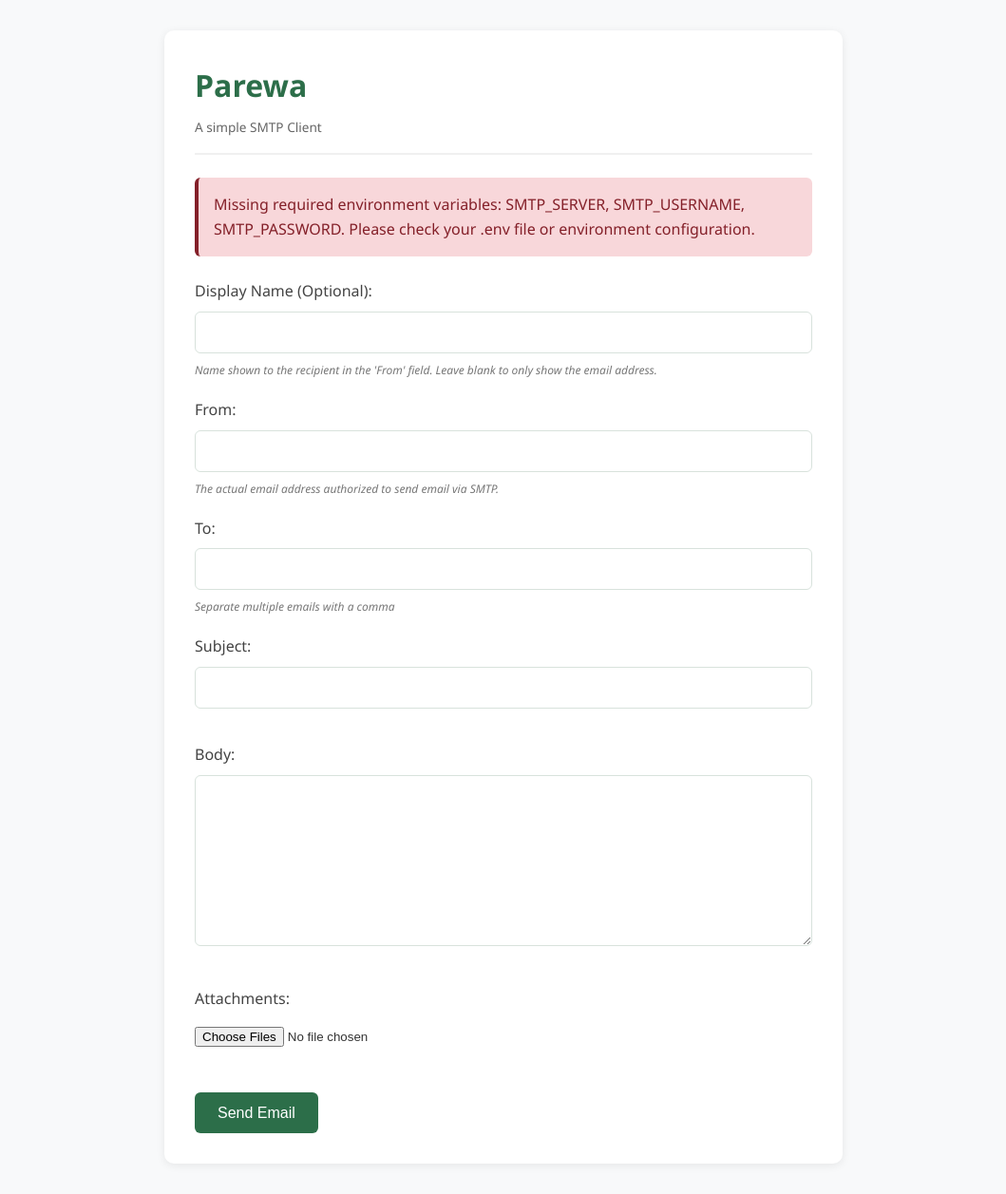
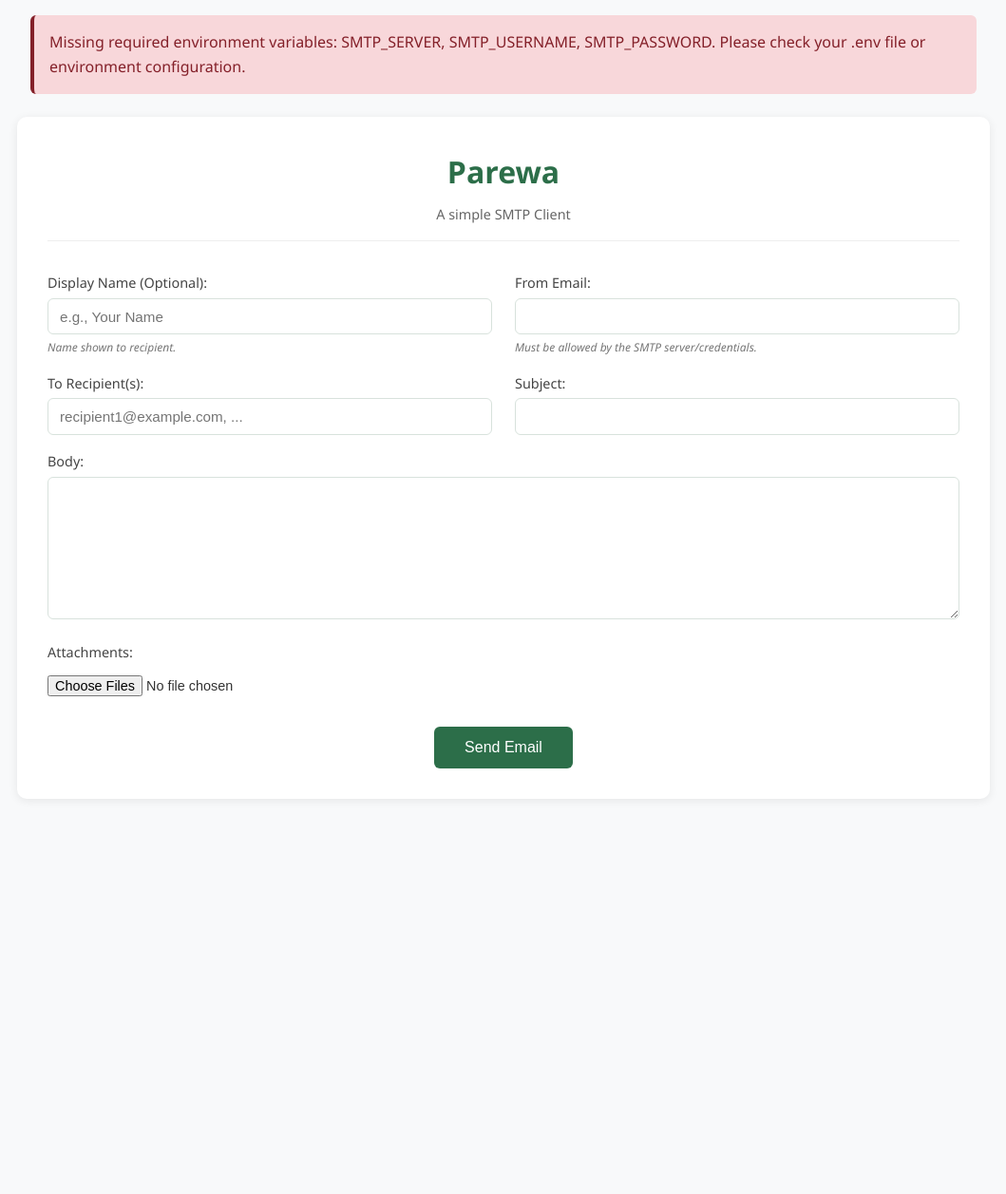
Before and after one commit to gauravkunwar/parewa, a Flask app: page / in a window 1280 px wide. Shown: the whole page at 95% size, without its empty margins (110-1169 px from the left). After the commit the page ends 809 px from the top, so only its background shows below. Run offline with Flask 3, Linux system fonts and the light colour scheme.

Commit message:
Minor UI changes

```diff
--- a/templates/index.html
+++ b/templates/index.html
@@ -15,6 +15,7 @@
             --error-bg: #f8d7da;
             --error-text: #842029;
             --box-shadow: 0 2px 10px rgba(0, 0, 0, 0.08);
+            --input-bg: #fff;
         }
 
         body {
@@ -23,12 +24,12 @@
             color: var(--text-color);
             background-color: #f8f9fa;
             margin: 0;
-            padding: 2rem;
+            padding: 1rem; /* Adjusted padding */
         }
 
         .container {
-            max-width: 650px;
-            margin: 0 auto;
+            max-width: 960px; /* Wider container */
+            margin: 1rem auto; /* Adjusted margin */
             background-color: white;
             padding: 2rem;
             border-radius: 10px;
@@ -40,52 +41,56 @@
             margin-top: 0;
             margin-bottom: 0.5rem;
             font-weight: 600;
+            text-align: center;
         }
 
         .tagline {
             color: #666;
-            font-size: 0.85rem;
-            margin-bottom: 1.5rem;
+            font-size: 0.9rem; /* Adjusted size */
+            margin-bottom: 2rem; /* Adjusted margin */
             display: block;
-            border-bottom: 2px solid #f0f0f0;
+            text-align: center;
+            border-bottom: 1px solid #eee; /* Lighter border */
             padding-bottom: 1rem;
         }
 
         label {
             display: block;
-            margin-bottom: 0.5rem;
+            margin-bottom: 0.3rem; /* Reduced space */
             font-weight: 500;
             color: #444;
+            font-size: 0.9rem; /* Smaller label */
         }
 
         input[type="email"],
         input[type="text"],
         textarea {
             width: 100%;
-            padding: 0.75rem;
-            margin-bottom: 1rem;
+            padding: 0.6rem 0.75rem; /* Reduced padding */
             border: 1px solid var(--border-color);
             border-radius: 6px;
-            font-size: 1rem;
-            transition: border 0.2s;
+            font-size: 0.95rem; /* Smaller font in input */
+            transition: border 0.2s, box-shadow 0.2s;
             box-sizing: border-box;
+            background-color: var(--input-bg);
+            margin-bottom: 0; /* Remove default margin */
         }
 
         input[type="file"] {
             width: 100%;
             padding: 0.5rem 0;
-            margin-bottom: 1.25rem;
+            font-size: 0.9rem;
         }
 
         input:focus,
         textarea:focus {
             outline: none;
             border-color: var(--primary-color);
-            box-shadow: 0 0 0 2px rgba(44, 110, 73, 0.1);
+            box-shadow: 0 0 0 3px rgba(44, 110, 73, 0.15);
         }
 
         textarea {
-            height: 180px;
+            height: 150px; /* Slightly shorter textarea */
             resize: vertical;
         }
 
@@ -93,17 +98,18 @@
             color: #777;
             font-size: 0.75rem;
             display: block;
-            margin-top: -0.5rem;
-            margin-bottom: 1rem;
+            margin-top: 0.25rem; /* Space above helper */
             font-style: italic;
         }
 
         button {
+            display: block; /* Center button */
+            margin: 1.5rem auto 0 auto;
             background-color: var(--primary-color);
             color: white;
             border: none;
             border-radius: 6px;
-            padding: 0.8rem 1.5rem;
+            padding: 0.8rem 2rem; /* Wider padding */
             font-size: 1rem;
             font-weight: 500;
             cursor: pointer;
@@ -119,12 +125,14 @@
         }
 
         .form-group {
-            margin-bottom: 1.25rem;
+             /* Default spacing, overridden in flex rows */
+            margin-bottom: 1rem;
         }
 
         .flash {
             padding: 1rem;
-            margin-bottom: 1.5rem;
+            margin: 0 auto 1.5rem auto; /* Center flash */
+            max-width: 960px; /* Match container */
             border-radius: 6px;
             font-weight: 500;
         }
@@ -140,12 +148,26 @@
             color: var(--error-text);
             border-left: 4px solid var(--error-text);
         }
+
+        /* Flexbox layout for wider screens */
+        @media (min-width: 768px) {
+            .form-row {
+                display: flex;
+                gap: 1.5rem; /* Space between columns */
+                margin-bottom: 1rem; /* Space below the row */
+                align-items: flex-start; /* Align items to the top */
+            }
+
+            .form-row .form-group {
+                flex: 1; /* Make groups share space equally */
+                margin-bottom: 0; /* Remove bottom margin, row handles spacing */
+            }
+        }
+
     </style>
 </head>
 <body>
-    <div class="container">
-        <h1>Parewa</h1>
-        <span class="tagline">A simple SMTP Client</span>
+    <!-- Flash messages outside container -->
     {% with messages = get_flashed_messages(with_categories=true) %}
         {% if messages %}
             {% for category, message in messages %}
@@ -154,46 +176,51 @@
         {% endif %}
     {% endwith %}
 
+    <div class="container">
+        <h1>Parewa</h1>
+        <span class="tagline">A simple SMTP Client</span>
+
         <form action="/send" method="post" enctype="multipart/form-data">
 
-            <!-- Newly Added Display Name Field -->
+            <div class="form-row">
                 <div class="form-group">
                     <label for="display_name">Display Name (Optional):</label>
-                <input type="text" id="display_name" name="display_name">
-                <span class="helper-text">Name shown to the recipient in the 'From' field. Leave blank to only show the email address.</span>
+                    <input type="text" id="display_name" name="display_name" placeholder="e.g., Your Name">
+                    <span class="helper-text">Name shown to recipient.</span>
+                </div>
+                <div class="form-group">
+                    <label for="from_email">From Email:</label>
+                    <input type="email" id="from_email" name="from_email" required>
+                    <span class="helper-text">Must be allowed by the SMTP server/credentials.</span>
+                </div>
             </div>
 
-            <!-- Existing From Email Field -->
+             <div class="form-row">
                 <div class="form-group">
-                <label for="from_email">From:</label>
-                <input type="email" id="from_email" name="from_email" required>
-                <span class="helper-text">The actual email address authorized to send email via SMTP.</span>
-            </div>
-
-            <!-- Rest of the form continues below -->
-            <div class="form-group">
-                <label for="to_email">To:</label>
-                <input type="email" id="to_email" name="to_email" required multiple>
-                <span class="helper-text">Separate multiple emails with a comma</span>
+                    <label for="to_email">To Recipient(s):</label>
+                    <input type="email" id="to_email" name="to_email" required multiple placeholder="recipient1@example.com, ...">
+                    <!-- <span class="helper-text">Separate multiple emails with a comma.</span> -->
                 </div>
                  <div class="form-group">
                     <label for="subject">Subject:</label>
                     <input type="text" id="subject" name="subject" required>
                  </div>
-            <div class="form-group">
+            </div>
+
+            <div class="form-group"> <!-- Body remains full width -->
                 <label for="body">Body:</label>
                 <textarea id="body" name="body" required></textarea>
             </div>
-            <div class="form-group">
+
+            <div class="form-group"> <!-- Attachments remain full width -->
                 <label for="attachments">Attachments:</label>
                 <input type="file" id="attachments" name="attachments" multiple>
             </div>
+
             <div>
                 <button type="submit">Send Email</button>
             </div>
         </form>
-
-
     </div>
 </body>
 </html>
```
Also changed, not shown: readme.md. Lines whose indentation alone changed are shown as unchanged.
